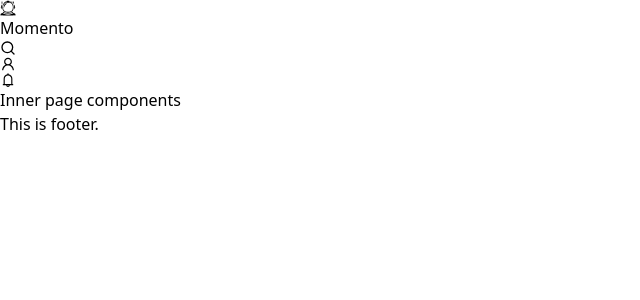
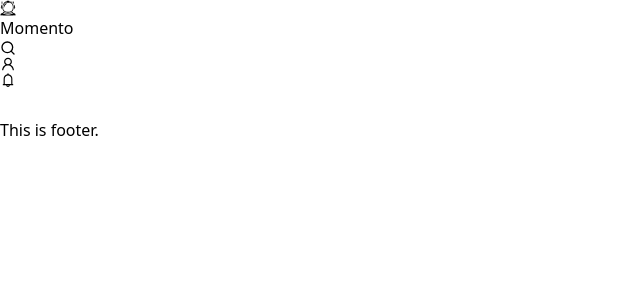
Before and after one commit to iamkhemraj/news-site, a Next.js app: page / in a window 1280 px wide. Shown: the top 300 px of the page, without its empty margins (0-640 px from the left). Built offline with nearby package versions, Linux system fonts and the light colour scheme.

Commit message:
Add home content

```diff
--- a/components/Homepage.jsx
+++ b/components/Homepage.jsx
@@ -1,7 +1,11 @@
+
+
 export default function Homepage(){
   return (
-      <div>
-          <h2>Inner page components</h2>
-      </div>
+      <main className='main'>
+        <marquee behavior="" direction="">
+            <h2 className='main__text'>Inner page components</h2>
+        </marquee>
+      </main>
   );
 }
```
